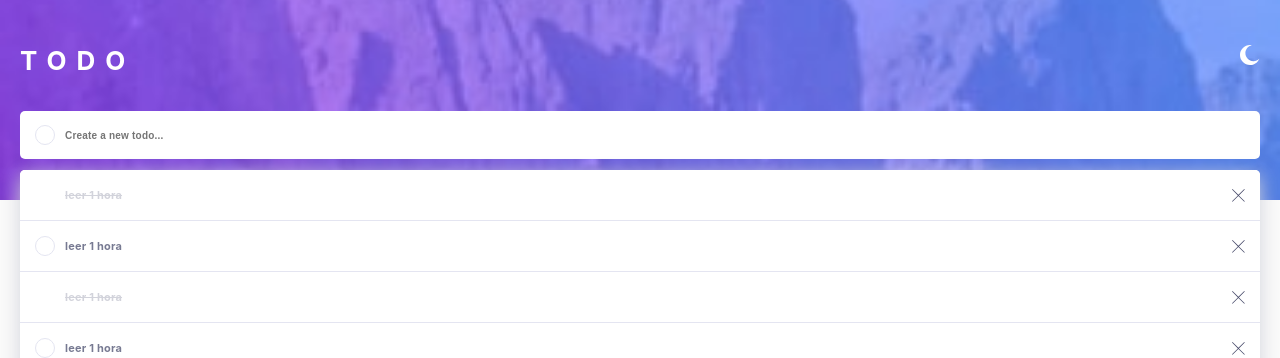
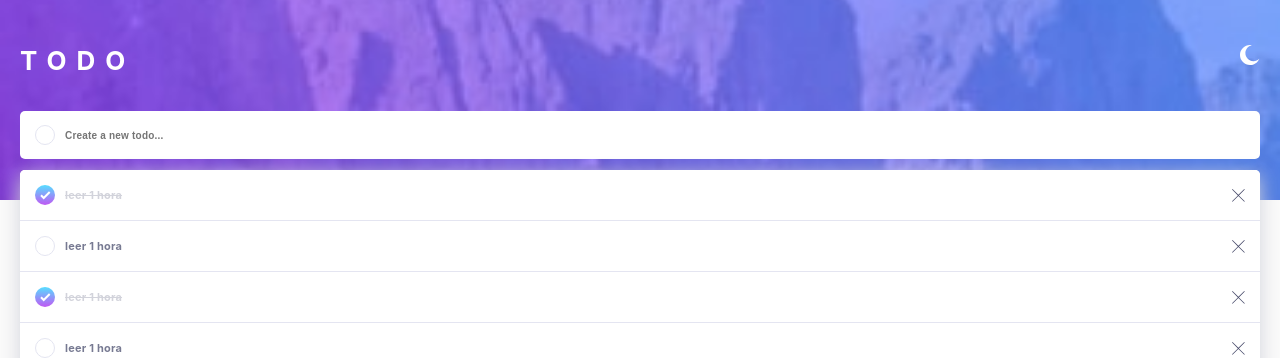
Before and after one commit to kevinjpuscan/todo-app, a React (Create React App) app: page / in a window 1280 px wide. Shown: the top 358 px of the page. Built offline with nearby package versions, Linux system fonts and the light colour scheme.

Commit message:
correct linear gradient

```diff
--- a/package.json
+++ b/package.json
@@ -1,4 +1,5 @@
 {
+  "homepage": "https://kevinjpuscan.github.io/todo-app",
   "name": "todo-app",
   "version": "0.1.0",
   "private": true,
--- a/public/styles/generic.css
+++ b/public/styles/generic.css
@@ -1,10 +1,7 @@
 /*colors*/
 :root {
   --right-blue: hsl(220, 98%, 61%);
-  --check-background: -moz-linear-gradient(
-    hsl(192, 100%, 67%),
-    hsl(280, 87%, 65%)
-  );
+  --check-background: linear-gradient(hsl(192, 100%, 67%), hsl(280, 87%, 65%));
 
   /*Light Theme*/
   --very-light-gray: hsl(0, 0%, 98%);
```
Also changed, not shown: 1 other file (tests, documents, lock files or other folders).
